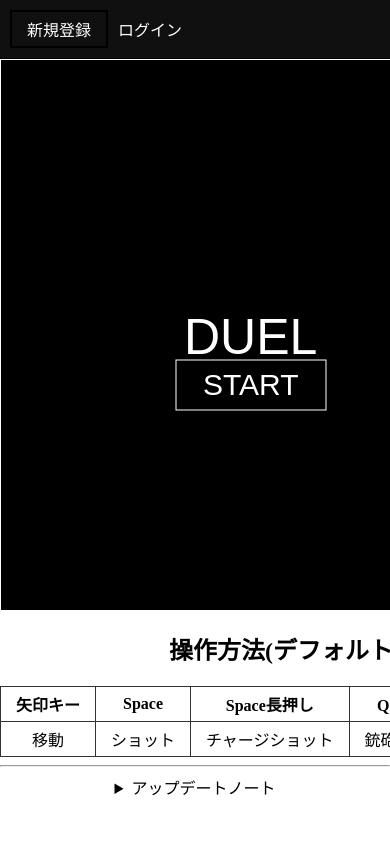
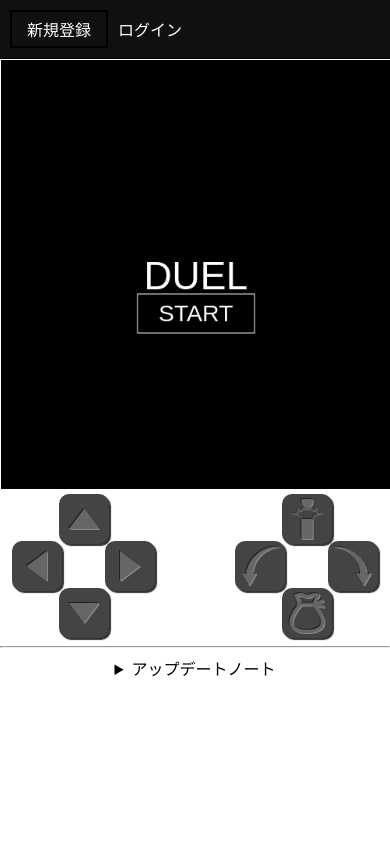
Before and after one commit to roxas1533/PBL_FlaskApp, a Flask app: page /game in a window 390 px wide; the page is wider, and only the part inside the window is pictured. Run offline with Flask 2, Linux system fonts and the light colour scheme; data that the repository does not hold is empty; parts of the project's set-up code (start-up, migrations or seed data) failed here and were passed over; some libraries are stand-ins or nearby versions.

Commit message:
スマホ対応

```diff
--- a/docker-compose.yml
+++ b/docker-compose.yml
@@ -15,12 +15,12 @@
       - 3307
     hostname: pbl_sqldb_1
 
-  python: # service名
+  python:
     build:
       context: ./
       dockerfile: Dockerfile
     working_dir: /opt/app/pbl
-    command: bash -c " git pull && python main.py"
+    command: bash -c "git pull && python main.py"
     tty: true
     expose:
       - "5000"
--- a/main.py
+++ b/main.py
@@ -59,12 +59,12 @@
 
 def connectSQL():
     return pymysql.connect(
-        # host="127.0.0.1",
-        host="pbl_sqldb_1",
+        host="127.0.0.1",
+        # host="pbl_sqldb_1",
         # unix_socket="/var/run/mysqld/mysqld.sock",
         port=3306,
         user="root",
-        password="root",
+        password="password",
         db="sampleDB",
         charset="utf8mb4",
         cursorclass=pymysql.cursors.DictCursor,
@@ -295,7 +295,7 @@
     # app.run(debug=True)
     import subprocess
 
-    subprocess.Popen(
-        "{}/goserver/main".format(os.getcwd()), cwd="{}/goserver".format(os.getcwd())
-    )
-    app.run(host="0.0.0.0", port=80, debug=False)
+    # subprocess.Popen(
+    #     "{}/goserver/main".format(os.getcwd()), cwd="{}/goserver".format(os.getcwd())
+    # )
+    app.run(host="0.0.0.0", port=5000, debug=True)
--- a/static/css/mainPage.css
+++ b/static/css/mainPage.css
@@ -17,5 +17,5 @@
   align-items: center;
 }
 .updatedetail {
-  width: 660px;
+  max-width: 660px;
 }
--- a/static/css/styleGame.css
+++ b/static/css/styleGame.css
@@ -4,6 +4,7 @@
   padding: 0;
   margin: 0;
   height: 100%;
+  width: 100%;
 }
 #loading {
   width: 100vw;
@@ -29,9 +30,29 @@
     opacity: 0;
   }
 }
+.container {
+  position: relative;
+  max-width: 500px;
+  max-height: 550px;
+  width: 100%;
+}
+.container::after {
+  content: "";
+  display: block;
+  padding-top: 110%;
+}
+.container canvas {
+  position: absolute;
+
+  top: 0;
+  left: 0;
+  width: 100%;
+  height: 100%;
+  max-width: 500px;
+  max-height: 550px;
+}
+
 canvas {
-  width: 500px;
-  height: 550px;
   border: thin white solid;
   background-color: black;
 }
@@ -39,6 +60,111 @@
   width: 200px;
   margin-right: auto;
   margin-left: auto;
+}
+.touch-control {
+  display: none;
+}
+@media screen and (max-width: 574px) {
+  table {
+    display: none;
+  }
+  .touch-control {
+    position: relative;
+    display: block;
+    height: 150;
+  }
+  .tourch-button {
+    position: absolute;
+    width: 50px;
+    height: 50px;
+    background-color: #444444;
+    border-radius: 10px;
+    display: flex;
+    justify-content: center;
+    align-items: center;
+    box-shadow: 2px 2px 1px #333333;
+  }
+  .tourch-button-pushed {
+    transform: translate(2px, 2px) !important;
+    box-shadow: 0px 0px 1px #333333;
+  }
+  .contol-button,
+  .contol-button-item {
+    width: 0;
+    height: 0;
+    filter: drop-shadow(-1px -1px 0px rgba(0, 0, 0, 0.5))
+      drop-shadow(1px 1px #888888);
+  }
+  .contol-button-item {
+    background-image: url("/static/img/buttonIcon.png");
+    width: 40px;
+    height: 40px;
+    background-size: 80px 80px;
+  }
+  .up-button {
+    border-bottom: 20px solid #666666;
+    border-right: 15px solid transparent;
+    border-left: 15px solid transparent;
+  }
+  .down-button {
+    border-top: 20px solid #666666;
+    border-right: 15px solid transparent;
+    border-left: 15px solid transparent;
+  }
+  .left-button {
+    border-right: 20px solid #666666;
+    border-top: 15px solid transparent;
+    border-bottom: 15px solid transparent;
+  }
+  .right-button {
+    border-left: 20px solid #666666;
+    border-top: 15px solid transparent;
+    border-bottom: 15px solid transparent;
+  }
+  .fire-button {
+    background-position: 0% 0%;
+  }
+  .useitem-button {
+    background-position: 100% 0%;
+  }
+  .leftarmr-button {
+    background-position: 0% 100%;
+  }
+  .rightarmr-button {
+    background-position: 100% 100%;
+  }
+  .upkey {
+    left: 15%;
+    top: 4%;
+  }
+  .downkey {
+    left: 15%;
+    bottom: 0%;
+  }
+  .leftkey {
+    top: 35%;
+    left: 3%;
+  }
+  .rightkey {
+    top: 35%;
+    left: 27%;
+  }
+  .firekey {
+    right: 15%;
+    top: 4%;
+  }
+  .useitemkey {
+    right: 15%;
+    bottom: 0%;
+  }
+  .leftarmrkey {
+    top: 35%;
+    right: 27%;
+  }
+  .rightarmrkey {
+    top: 35%;
+    right: 3%;
+  }
 }
 div {
   display: inline-block;
--- a/templates/game.html
+++ b/templates/game.html
@@ -3,6 +3,7 @@
     <title>DUEL</title>
     <link rel="stylesheet" type="text/css" href="static/css/styleGame.css" />
     <link rel="stylesheet" type="text/css" href="static/css/mainPage.css" />
+    <meta name="viewport" content="width=device-width,initial-scale=1" />
     <!-- <script type=module src="https://cdnjs.cloudflare.com/ajax/libs/pixi.js/6.1.2/browser/pixi.js" integrity="sha512-bPMbHzBLdpuEM85Q2YZzvsuy7uNQ3nC1IdOa1xUU+WIirOSEJ4j7/XTEp7TZ5L7ekgSJVuGXWQ4qIif+mN8m2Q==" crossorigin="anonymous" referrerpolicy="no-referrer"></script>    <script src="https://cdn.socket.io/3.1.3/socket.io.min.js" integrity="sha384-cPwlPLvBTa3sKAgddT6krw0cJat7egBga3DJepJyrLl4Q9/5WLra3rrnMcyTyOnh" crossorigin="anonymous"></script> -->
     <script src="static/js/main.js"></script>
   </head>
@@ -12,7 +13,9 @@
 
     {% block loginInfo %}{% endblock %}
 
-    <div id="canvas"></div>
+    <div id="canvas" class="container">
+      <canvas></canvas>
+    </div>
     <table align="center">
       <caption>
         <h2>操作方法(デフォルト)</h2>
@@ -32,6 +35,33 @@
         <td>アイテム使用</td>
       </tr>
     </table>
+    <div class="touch-control" id="touchControl">
+      <div class="tourch-button upkey">
+        <div class="up-button contol-button"></div>
+      </div>
+      <div class="tourch-button downkey">
+        <div class="down-button contol-button"></div>
+      </div>
+      <div class="tourch-button leftkey">
+        <div class="left-button contol-button"></div>
+      </div>
+      <div class="tourch-button rightkey">
+        <div class="right-button contol-button"></div>
+      </div>
+
+      <div class="tourch-button firekey">
+        <div class="fire-button contol-button-item"></div>
+      </div>
+      <div class="tourch-button useitemkey">
+        <div class="useitem-button contol-button-item"></div>
+      </div>
+      <div class="tourch-button leftarmrkey">
+        <div class="leftarmr-button contol-button-item"></div>
+      </div>
+      <div class="tourch-button rightarmrkey">
+        <div class="rightarmr-button contol-button-item"></div>
+      </div>
+    </div>
     <hr />
     <details>
       <summary>アップデートノート</summary>
--- a/typescript/scriptGame.ts
+++ b/typescript/scriptGame.ts
@@ -80,7 +80,7 @@
     button.lineStyle(1, 0xffffff);
     button.drawRect(250 - 150 / 2, 300, 150, 50);
   });
-  button.on("mouseup", (e) => {
+  button.on("pointerup", (e) => {
     setLoadinScene();
     changeScene("loadingScene");
     game.connectServer();
@@ -180,7 +180,7 @@
     button.lineStyle(1, 0xffffff);
     button.drawRect(250 - 150 / 2, 300, 150, 50);
   });
-  button.on("mouseup", (e) => {
+  button.on("pointerup", (e) => {
     game.app = new PIXI.Application({
       width: 500,
       height: 550,
```
Also changed, not shown: typescript/loading.ts (+26 -0 lines), static/img/buttonIcon.png (added), static/js/main.js, 2 other files.
